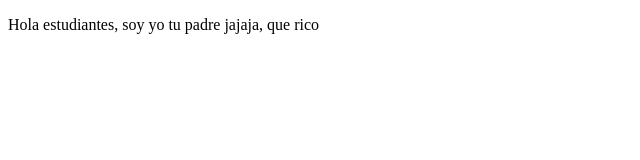
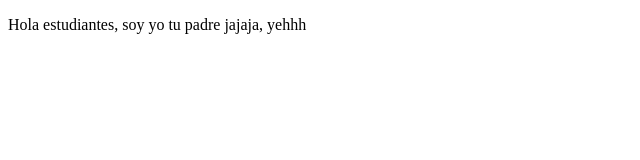
Before and after one commit to Rhap94/proyectoDemoCursoPrework, a plain HTML site: page index.html in a window 1280 px wide. Shown: the full height of the page, 0-640 px from the left. Drawn offline with Linux system fonts and the light colour scheme.

Commit message:
first commit

```diff
--- a/index.html
+++ b/index.html
@@ -8,7 +8,7 @@
 </head>
 <body>
     <p>
-        Hola estudiantes, soy yo tu padre jajaja, que rico
+        Hola estudiantes, soy yo tu padre jajaja, yehhh
     </p>
 </body>
 </html>
```
